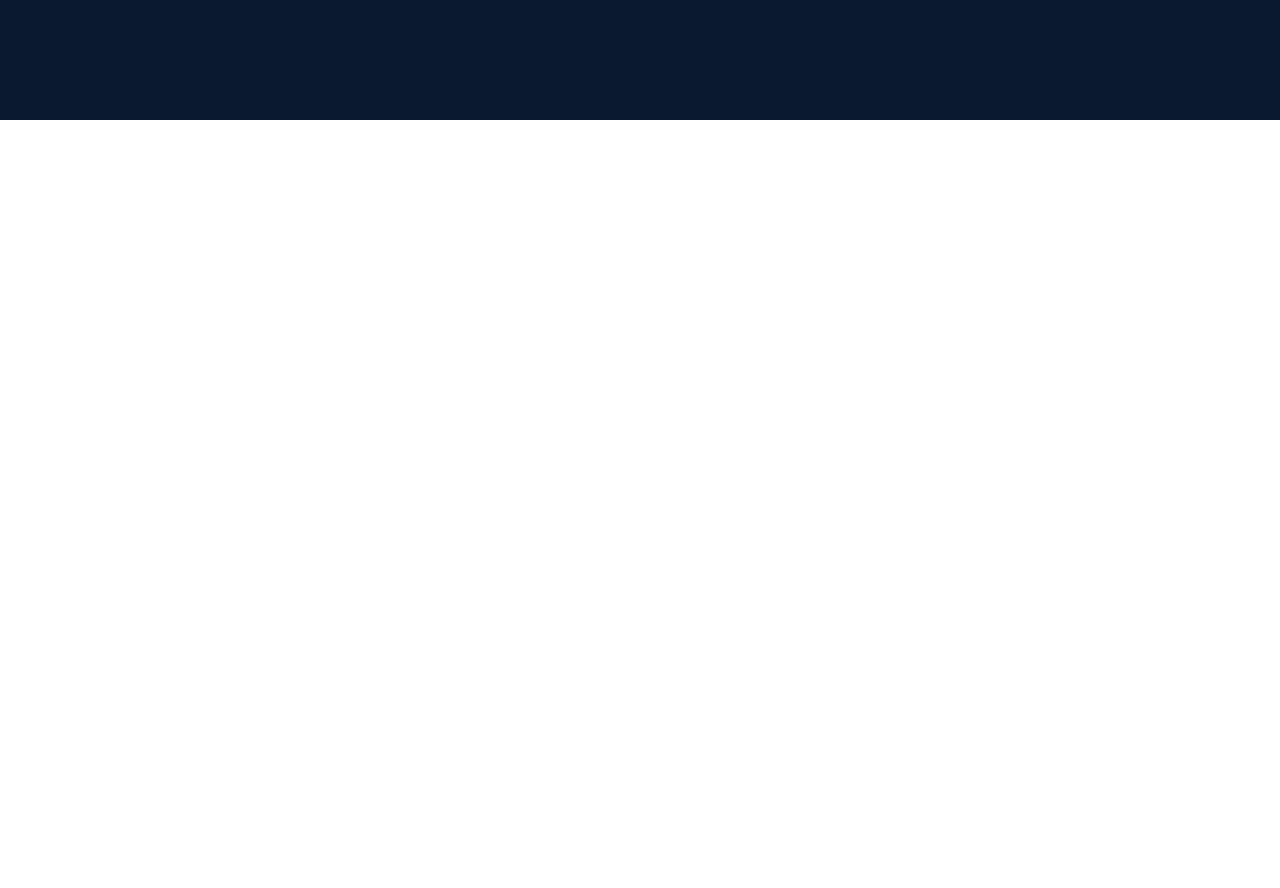
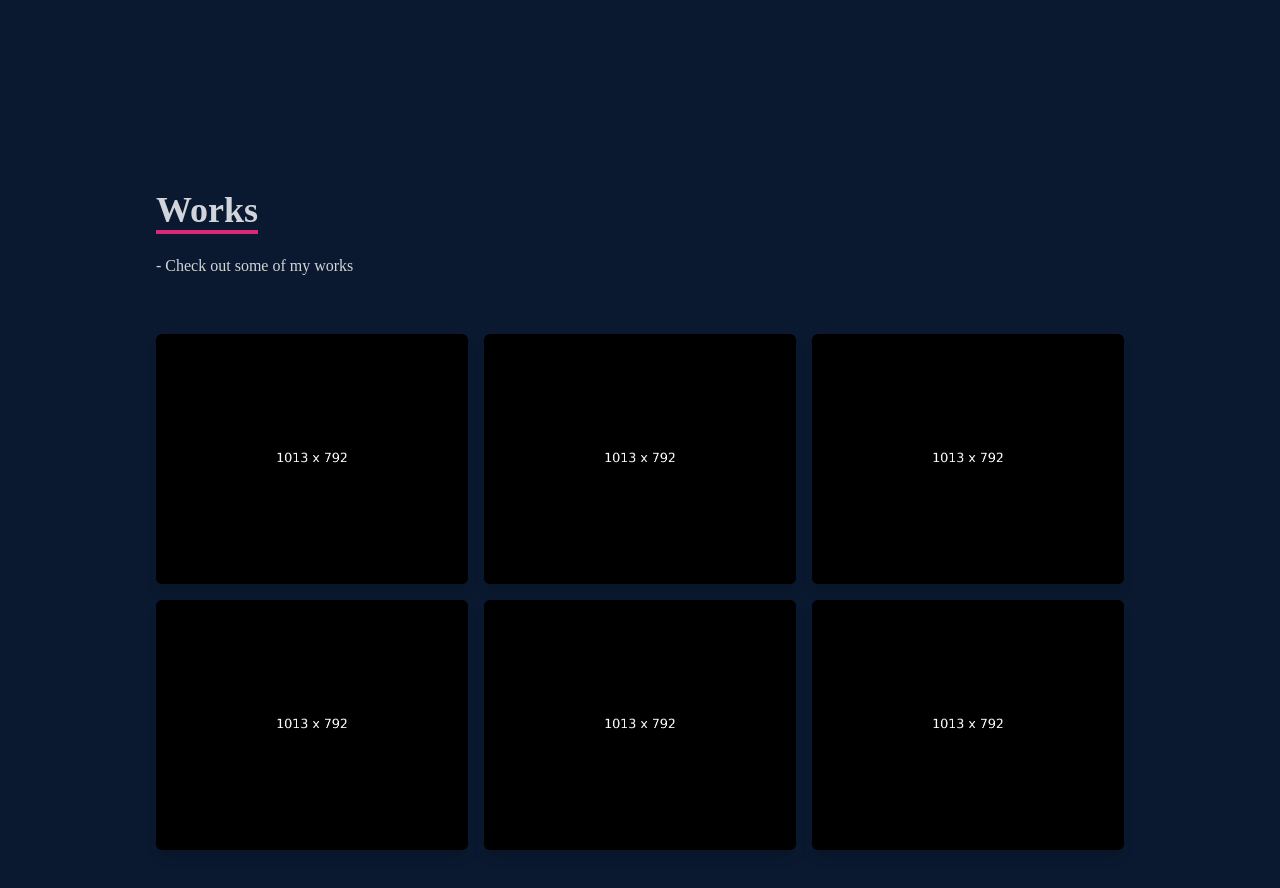
Before and after one commit to SeaSkyThe/MyFirstPortfolio, a React (Create React App) app: page / in a window 1280 px wide. Shown: the part 2280-3168 px from the top of the page. Before the commit the page ends 2400 px from the top, so only its background shows below. Built offline with nearby package versions, Linux system fonts and the light colour scheme.

Commit message:
Works page done

```diff
--- a/src/App.js
+++ b/src/App.js
@@ -2,6 +2,7 @@
 import Home from './components/Home'
 import About from './components/About'
 import Skills from './components/Skills';
+import Work from './components/Work';
 
 function App() {
   return (
@@ -10,6 +11,7 @@
       <Home></Home>
       <About></About>
       <Skills></Skills>
+      <Work></Work>
     </div>
   );
 }
--- /dev/null
+++ b/src/components/Work.jsx
@@ -0,0 +1,136 @@
+import React from 'react'
+
+import placeholderImg from '../assets/placeholder.png'
+
+function Work() {
+  return (
+    <div name='work' className='w-full md:h-screen text-gray-300 bg-[#0a192f]'>
+        <div className='max-w-[1000px] mx-auto p-4 flex flex-col justify-center w-full h-full'>
+            <div className='pb-8'>
+                <p className='text-4xl font-bold inline border-b-4 text-gray-300 border-pink-600'>Works</p>
+                <p className='py-6'>- Check out some of my works</p>
+            </div>
+
+            {/* Grid container */}
+            <div className='grid sm:grid-cols-2 md:grid-cols-3 gap-4 rounded-md'>
+                {/* Card container */}
+                <div style={{backgroundImage: `url(${placeholderImg})`}} className='shadow-lg -shadow-[#040c16] group container rounded-md flex justify-center items-center mx-auto content-div'>
+
+                    {/* Hover effects */}
+                    <div className='opacity-0 group-hover:opacity-100'>
+                        <span className='text-2xl font-bold text-white tracking-wider'>
+                            Project 1
+                        </span>
+                        <div className='pt-8 text-center'>
+                            <a href="/">
+                                <button className='text-center rounded-lg px-4 py-3 m-2 bg-white text-gray-700 font-bold text-lg'>Demo</button>
+                            </a>
+                            <a href="/">
+                                <button className='text-center rounded-lg px-4 py-3 m-2 bg-white text-gray-700 font-bold text-lg'>Code</button>
+                            </a>
+                        </div>
+                    </div>
+                </div>
+
+                {/* Card container */}
+                <div style={{backgroundImage: `url(${placeholderImg})`}} className='shadow-lg -shadow-[#040c16] group container rounded-md flex justify-center items-center mx-auto content-div'>
+
+                    {/* Hover effects */}
+                    <div className='opacity-0 group-hover:opacity-100'>
+                        <span className='text-2xl font-bold text-white tracking-wider'>
+                            Project 2
+                        </span>
+                        <div className='pt-8 text-center'>
+                            <a href="/">
+                                <button className='text-center rounded-lg px-4 py-3 m-2 bg-white text-gray-700 font-bold text-lg'>Demo</button>
+                            </a>
+                            <a href="/">
+                                <button className='text-center rounded-lg px-4 py-3 m-2 bg-white text-gray-700 font-bold text-lg'>Code</button>
+                            </a>
+                        </div>
+                    </div>
+                </div>
+
+                {/* Card container */}
+                <div style={{backgroundImage: `url(${placeholderImg})`}} className='shadow-lg -shadow-[#040c16] group container rounded-md flex justify-center items-center mx-auto content-div'>
+
+                    {/* Hover effects */}
+                    <div className='opacity-0 group-hover:opacity-100'>
+                        <span className='text-2xl font-bold text-white tracking-wider'>
+                            Project 3
+                        </span>
+                        <div className='pt-8 text-center'>
+                            <a href="/">
+                                <button className='text-center rounded-lg px-4 py-3 m-2 bg-white text-gray-700 font-bold text-lg'>Demo</button>
+                            </a>
+                            <a href="/">
+                                <button className='text-center rounded-lg px-4 py-3 m-2 bg-white text-gray-700 font-bold text-lg'>Code</button>
+                            </a>
+                        </div>
+                    </div>
+                </div>
+
+                {/* Card container */}
+                <div style={{backgroundImage: `url(${placeholderImg})`}} className='shadow-lg -shadow-[#040c16] group container rounded-md flex justify-center items-center mx-auto content-div'>
+
+                    {/* Hover effects */}
+                    <div className='opacity-0 group-hover:opacity-100'>
+                        <span className='text-2xl font-bold text-white tracking-wider'>
+                            Project 4
+                        </span>
+                        <div className='pt-8 text-center'>
+                            <a href="/">
+                                <button className='text-center rounded-lg px-4 py-3 m-2 bg-white text-gray-700 font-bold text-lg'>Demo</button>
+                            </a>
+                            <a href="/">
+                                <button className='text-center rounded-lg px-4 py-3 m-2 bg-white text-gray-700 font-bold text-lg'>Code</button>
+                            </a>
+                        </div>
+                    </div>
+                </div>
+
+                {/* Card container */}
+                <div style={{backgroundImage: `url(${placeholderImg})`}} className='shadow-lg -shadow-[#040c16] group container rounded-md flex justify-center items-center mx-auto content-div'>
+
+                    {/* Hover effects */}
+                    <div className='opacity-0 group-hover:opacity-100'>
+                        <span className='text-2xl font-bold text-white tracking-wider'>
+                            Project 5
+                        </span>
+                        <div className='pt-8 text-center'>
+                            <a href="/">
+                                <button className='text-center rounded-lg px-4 py-3 m-2 bg-white text-gray-700 font-bold text-lg'>Demo</button>
+                            </a>
+                            <a href="/">
+                                <button className='text-center rounded-lg px-4 py-3 m-2 bg-white text-gray-700 font-bold text-lg'>Code</button>
+                            </a>
+                        </div>
+                    </div>
+                </div>
+
+                {/* Card container */}
+                <div style={{backgroundImage: `url(${placeholderImg})`}} className='shadow-lg -shadow-[#040c16] group container rounded-md flex justify-center items-center mx-auto content-div'>
+
+                    {/* Hover effects */}
+                    <div className='opacity-0 group-hover:opacity-100'>
+                        <span className='text-2xl font-bold text-white tracking-wider'>
+                            Project 6
+                        </span>
+                        <div className='pt-8 text-center'>
+                            <a href="/">
+                                <button className='text-center rounded-lg px-4 py-3 m-2 bg-white text-gray-700 font-bold text-lg'>Demo</button>
+                            </a>
+                            <a href="/">
+                                <button className='text-center rounded-lg px-4 py-3 m-2 bg-white text-gray-700 font-bold text-lg'>Code</button>
+                            </a>
+                        </div>
+                    </div>
+                </div>
+
+            </div>
+        </div>
+    </div>
+  )
+}
+
+export default Work;
--- a/src/index.css
+++ b/src/index.css
@@ -14,3 +14,21 @@
         @apply cursor-pointer;
     }
 }
+
+
+/* Cards for my works */
+.content-div {
+    background-repeat: no-repeat;
+    background-size: cover;
+    background-position: center;
+    height: 250px;
+
+}
+
+.content-div:hover {
+    background-image: linear-gradient(
+        to right,
+        rgba(219, 39, 119, 0.8),
+        #141e2e80
+    )!important;
+}
```
Also changed, not shown: src/assets/placeholder.png (added).
